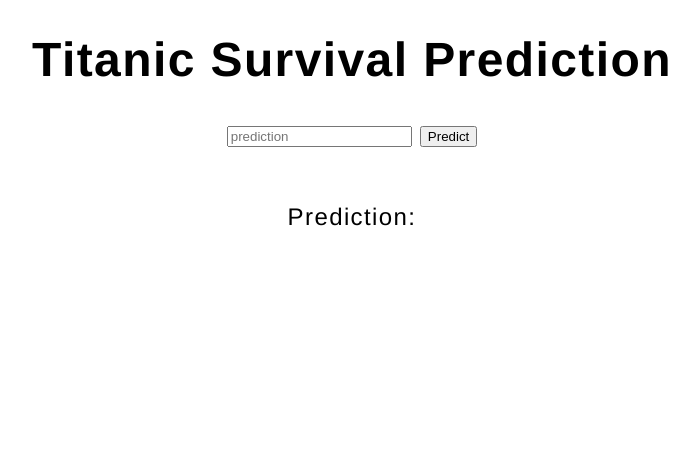
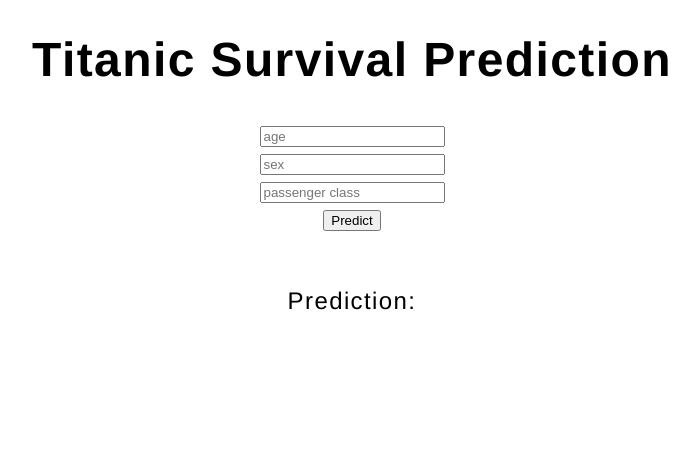
Before and after one commit to sebhofer/titanic-flask, a Flask app: page / in a window 1280 px wide. Shown: the top 471 px of the page, without its empty margins (296-995 px from the left). Run offline with Flask 2, Linux system fonts and the light colour scheme.

Commit message:
add model frontend

```diff
--- a/titanic-flask/app.py
+++ b/titanic-flask/app.py
@@ -1,19 +1,25 @@
 import os
 
-from flask import (
-    Flask, flash, g, redirect, render_template, request, session, url_for
-)
+from flask import Flask, flash, g, redirect, render_template, request, session, url_for
+from create_model import predict_proba, load_model
 
 app = Flask(__name__, template_folder="templates")
 
-@app.route('/')
+
+@app.route("/")
 def home():
-    return render_template("predict.html", prediction_text = "")
+    return render_template("predict.html", prediction_text="")
 
-@app.route('/predict', methods=('GET', 'POST'))
+
+@app.route("/predict", methods=("GET", "POST"))
 def predict():
-    if request.method == 'POST':
-        # do validation here
-        return render_template("predict.html", prediction_text = request.form['prediction'])
+    if request.method == "POST":
+        # throws if inputs can't be converted
+        age_float = float(request.form["age"])
+        pclass_int = int(request.form["pclass"])
+        sex = request.form["sex"]
+        model, transformer = load_model()
+        prediction = predict_proba(sex, age_float, pclass_int, transformer, model)
+        return render_template("predict.html", prediction_text=prediction)
     else:
         return home()
--- a/titanic-flask/templates/predict.html
+++ b/titanic-flask/templates/predict.html
@@ -13,10 +13,25 @@
         <h1>Titanic Survival Prediction</h1>
 
         <form action="{{ url_for('predict')}}" method="post">
-            <input type="text" name="prediction" placeholder="prediction" required="required" />
+            <input type="text" name="age" placeholder="age" required="required" />
+            <br>
+            <input name="sex" list="sexlist" placeholder="sex" required="required" />
+            <br>
+            <input name="pclass" list="pclasslist" placeholder="passenger class" required="required" />
+            <br>
+            <button type="submit">Predict</button>
+        </form>
 
-            <button type="submit" class="btn btn-primary btn-block btn-large">Predict</button>
-        </form>
+        <datalist id="sexlist">
+            <option>male</option>
+            <option>female</option>
+        </datalist>
+
+        <datalist id="pclasslist">
+            <option>1</option>
+            <option>2</option>
+            <option>3</option>
+        </datalist>
 
         <br>
         <br>
```
